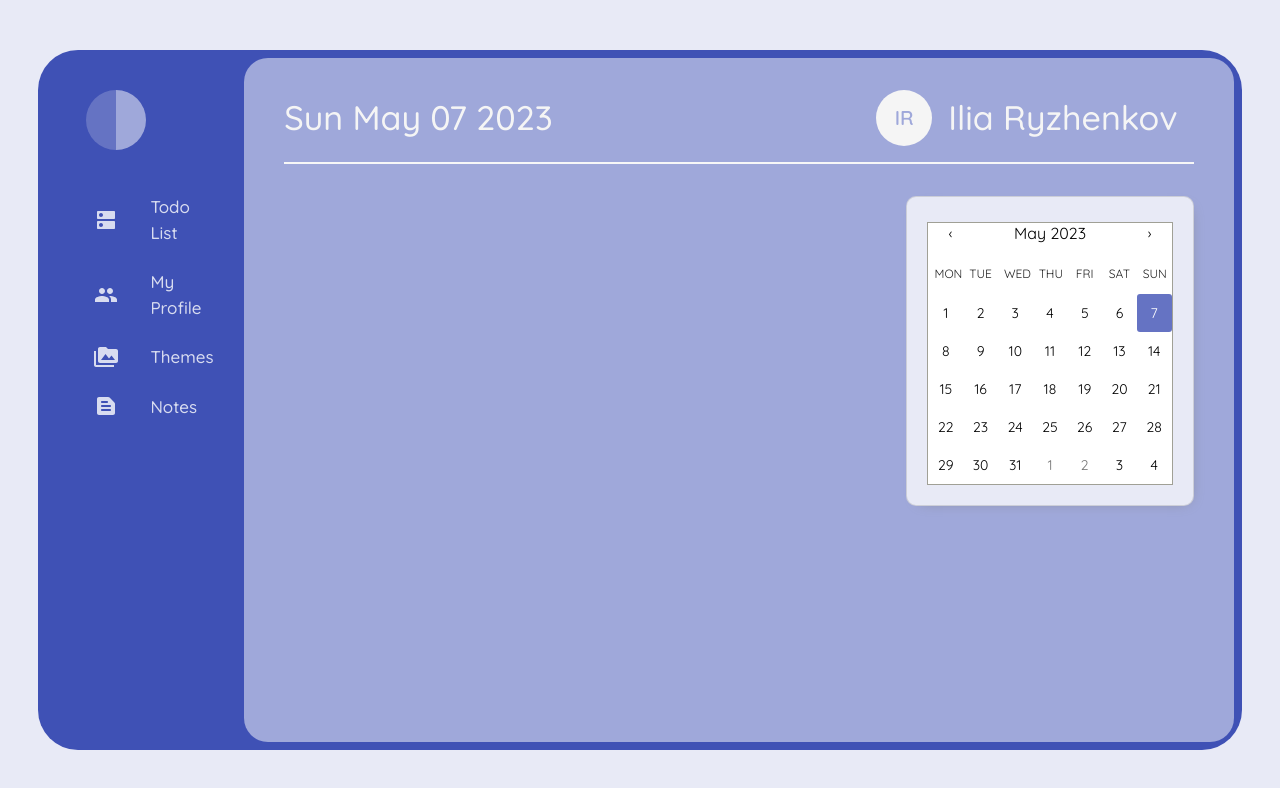
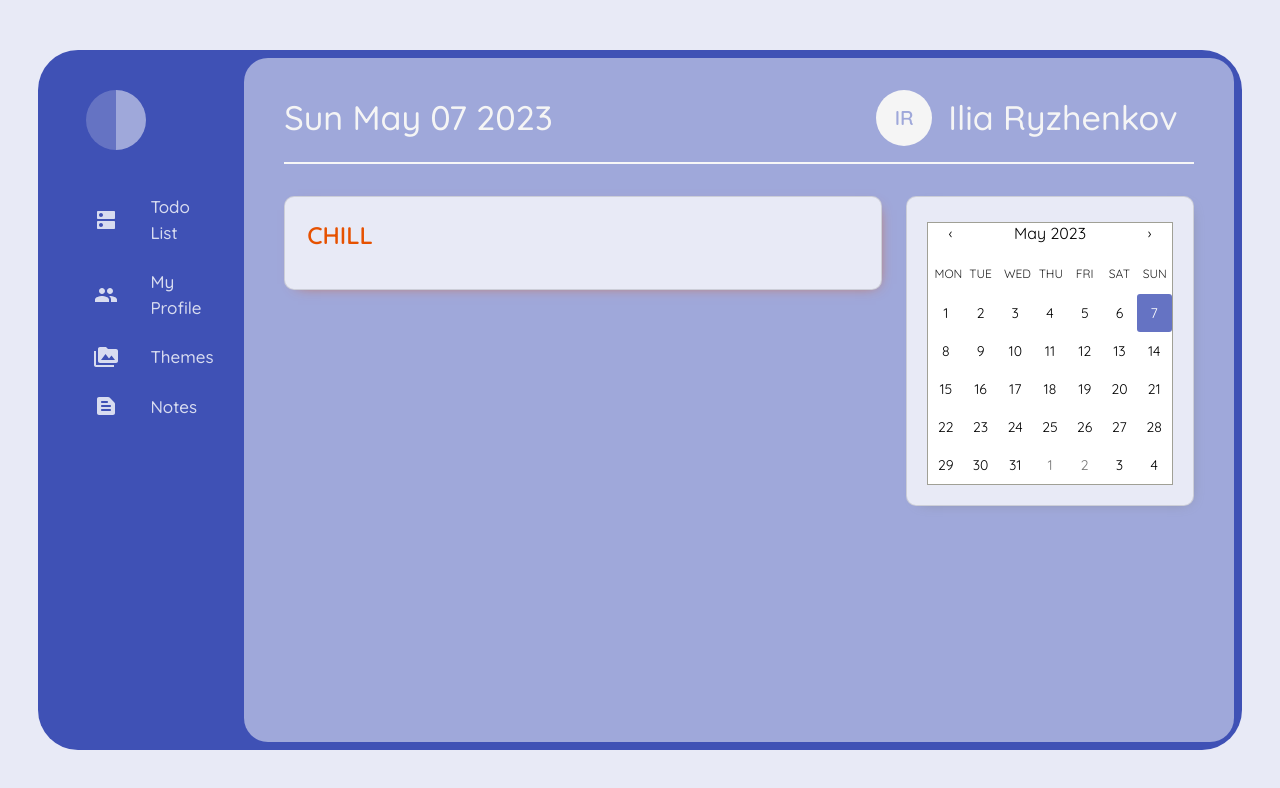
Before and after one commit to IliaRyzhenkov/calendar, a React (Create React App) app: page /notes/chill in a window 1280 px wide. Shown: the top 788 px of the page. Built offline with nearby package versions, Linux system fonts and the light colour scheme.

Commit message:
add routing

```diff
--- a/src/App.tsx
+++ b/src/App.tsx
@@ -15,6 +15,8 @@
 import ThemeStore from './store/theme'
 import TodoCalendar from "./modules/calendar";
 import Profile from "./modules/profile";
+import Note from "./modules/notes/note";
+import NoteDetails from "./modules/notes/note-datails";
 
 
 const App = observer(() => {
@@ -59,7 +61,13 @@
                   <Route path='/' element={<Todo />} />
                   <Route path='/themes' element={<Themes />} />
                   <Route path='/profile' element={<Profile />} />
-                  <Route path='/notes' element={<Notes />} />
+                  <Route path='/notes'>
+                    <Route index element={<Notes />} />
+                    <Route path=':noteCategory'>
+                      <Route index element={<Note />} />
+                      <Route path=':noteDetails' element={<NoteDetails />} />
+                    </Route>
+                  </Route>
                 </Routes>
               </Grid>
               <Grid item md={12} lg={4}>
--- a/src/modules/notes/index.tsx
+++ b/src/modules/notes/index.tsx
@@ -23,7 +23,7 @@
               borderRadius: '10px'
             }}>
             <NavLink
-              to={`/./${e.name.toLowerCase()}`}
+              to={`./${e.categoryUrl}`}
               style={{
                 position: 'absolute',
                 width: '100%',
--- a/src/modules/notes/models.tsx
+++ b/src/modules/notes/models.tsx
@@ -1,4 +1,5 @@
 export interface ICategory {
+  categoryUrl?: string
   name: string,
-  color: string
+  color: string,
 }
--- /dev/null
+++ b/src/modules/notes/note-datails.tsx
@@ -0,0 +1,14 @@
+import React from 'react'
+import { useParams } from 'react-router-dom'
+
+const NoteDetails = () => {
+  const { noteCategory, noteDetails } = useParams()
+  console.log(noteCategory, '', noteDetails);
+
+
+  return (
+    <h1>NoteDetails</h1>
+  )
+}
+
+export default NoteDetails
--- /dev/null
+++ b/src/modules/notes/note.tsx
@@ -0,0 +1,27 @@
+import { Box, Paper, Typography } from '@mui/material';
+import { useParams } from 'react-router-dom'
+import { notesStore } from '../../store/notes';
+
+
+const Note = () => {
+  const { noteCategory } = useParams()
+  const categoryIndex = notesStore.notesArray.findIndex((e) => e.categoryUrl == noteCategory)
+  const currentCategory = notesStore.notesArray[categoryIndex]
+  return (
+    <Paper variant={'outlined'} square={true}
+      sx={{
+        p: '22px',
+        borderRadius: '10px',
+        boxShadow: `4px 4px 14px -10px ${currentCategory.color}`
+      }}
+    >
+      <Box display={'flex'} alignItems={'center'} mb={2}>
+        <Typography color={currentCategory.color} variant={'h5'} textTransform={'uppercase'} fontWeight={'600'}>
+          {currentCategory.name}
+        </Typography>
+      </Box>
+    </Paper>
+  )
+}
+
+export default Note
--- a/src/store/notes.ts
+++ b/src/store/notes.ts
@@ -10,19 +10,23 @@
 
   notesArray: ICategory[] = [
     {
-      name: 'game',
+      categoryUrl: 'game',
+      name: 'Game',
       color: purple[400]
     },
     {
-      name: 'chill',
+      categoryUrl: 'chill',
+      name: 'Chill',
       color: orange[900]
     },
     {
-      name: 'work',
+      categoryUrl: 'work',
+      name: 'Work',
       color: blue[600]
     },
     {
-      name: 'food',
+      categoryUrl: 'food',
+      name: 'Food',
       color: teal[600]
     },
   ]
```
